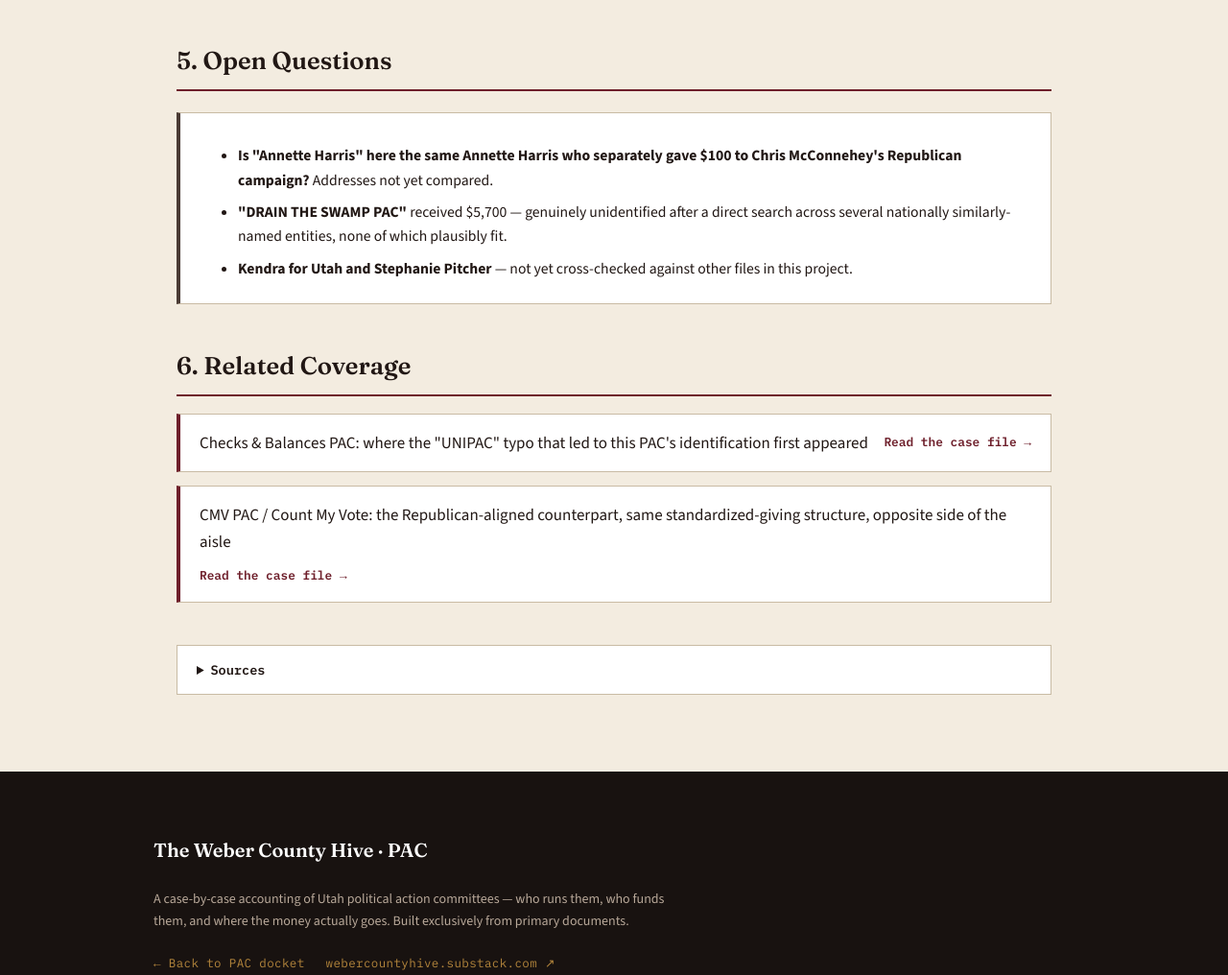
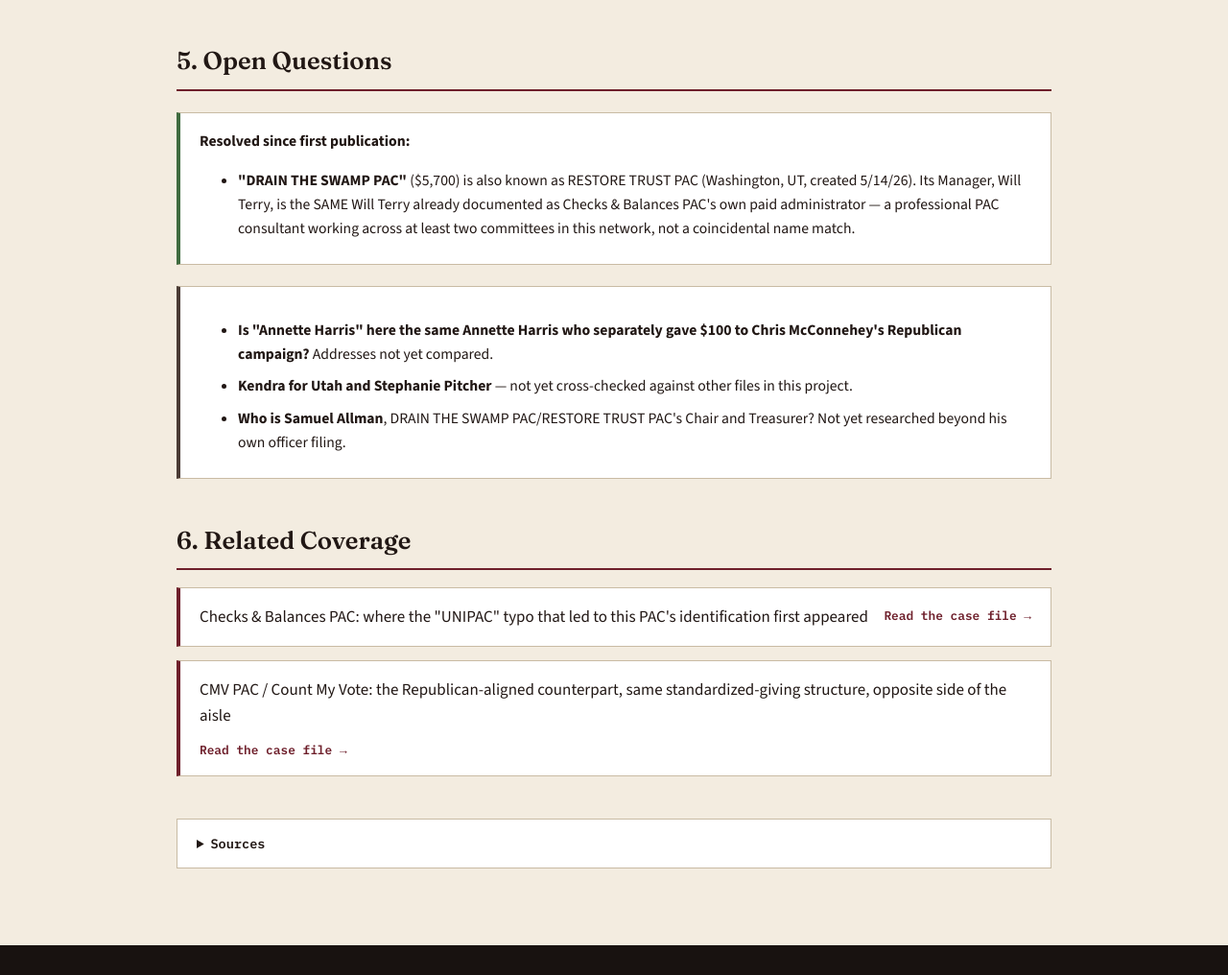
Before and after one commit to Weber-County-Hive/pac, a plain HTML site: page uinpac.html in a window 1280 px wide. Shown: the part 3436-4452 px from the top of the page at 96% size. Drawn offline with nearby package versions, Linux system fonts and the light colour scheme.

Commit message:
Add files via upload

```diff
--- a/uinpac.html
+++ b/uinpac.html
@@ -238,11 +238,17 @@
 
 <section id="open">
 <h2>5. Open Questions</h2>
+<div class="callout-box callout-finding">
+<p style="margin:0 0 8px;"><strong>Resolved since first publication:</strong></p>
+<ul class="tidy" style="margin-bottom:0;">
+<li><strong>"DRAIN THE SWAMP PAC"</strong> ($5,700) is also known as RESTORE TRUST PAC (Washington, UT, created 5/14/26). Its Manager, Will Terry, is the SAME Will Terry already documented as Checks &amp; Balances PAC's own paid administrator — a professional PAC consultant working across at least two committees in this network, not a coincidental name match.</li>
+</ul>
+</div>
 <div class="callout-box callout-open">
 <ul class="tidy" style="margin-bottom:0;">
 <li><strong>Is "Annette Harris" here the same Annette Harris who separately gave $100 to Chris McConnehey's Republican campaign?</strong> Addresses not yet compared.</li>
-<li><strong>"DRAIN THE SWAMP PAC"</strong> received $5,700 — genuinely unidentified after a direct search across several nationally similarly-named entities, none of which plausibly fit.</li>
 <li><strong>Kendra for Utah and Stephanie Pitcher</strong> — not yet cross-checked against other files in this project.</li>
+<li><strong>Who is Samuel Allman</strong>, DRAIN THE SWAMP PAC/RESTORE TRUST PAC's Chair and Treasurer? Not yet researched beyond his own officer filing.</li>
 </ul>
 </div>
 </section>
@@ -310,7 +316,7 @@
   {date:"3/30/2026", type:"contribution", name:"Better Boundaries Accountability Fund", amt:5000, purpose:"", notes:"Also gave $23,100 to Checks & Balances PAC directly", flag:true},
   {date:"4/2/2026", type:"expenditure", name:"Elect Celeste T Johnson", amt:-5000, purpose:"Political Support", notes:"Confirmed competitive HD-59 race", flag:true},
   {date:"5/15/2026", type:"contribution", name:"Elevate PAC", amt:5000, purpose:"", notes:"", flag:false},
-  {date:"6/1/2026", type:"expenditure", name:"DRAIN THE SWAMP PAC", amt:-5700, purpose:"Donations", notes:"Unresolved — no plausible match found", flag:true},
+  {date:"6/1/2026", type:"expenditure", name:"DRAIN THE SWAMP PAC", amt:-5700, purpose:"Donations", notes:"Also RESTORE TRUST PAC; Manager Will Terry also runs Checks & Balances PAC", flag:true},
 ];
 
 function fmtAmt(n){
```
Also changed, not shown: checks-and-balances-pac.html (+1 -1 lines).
